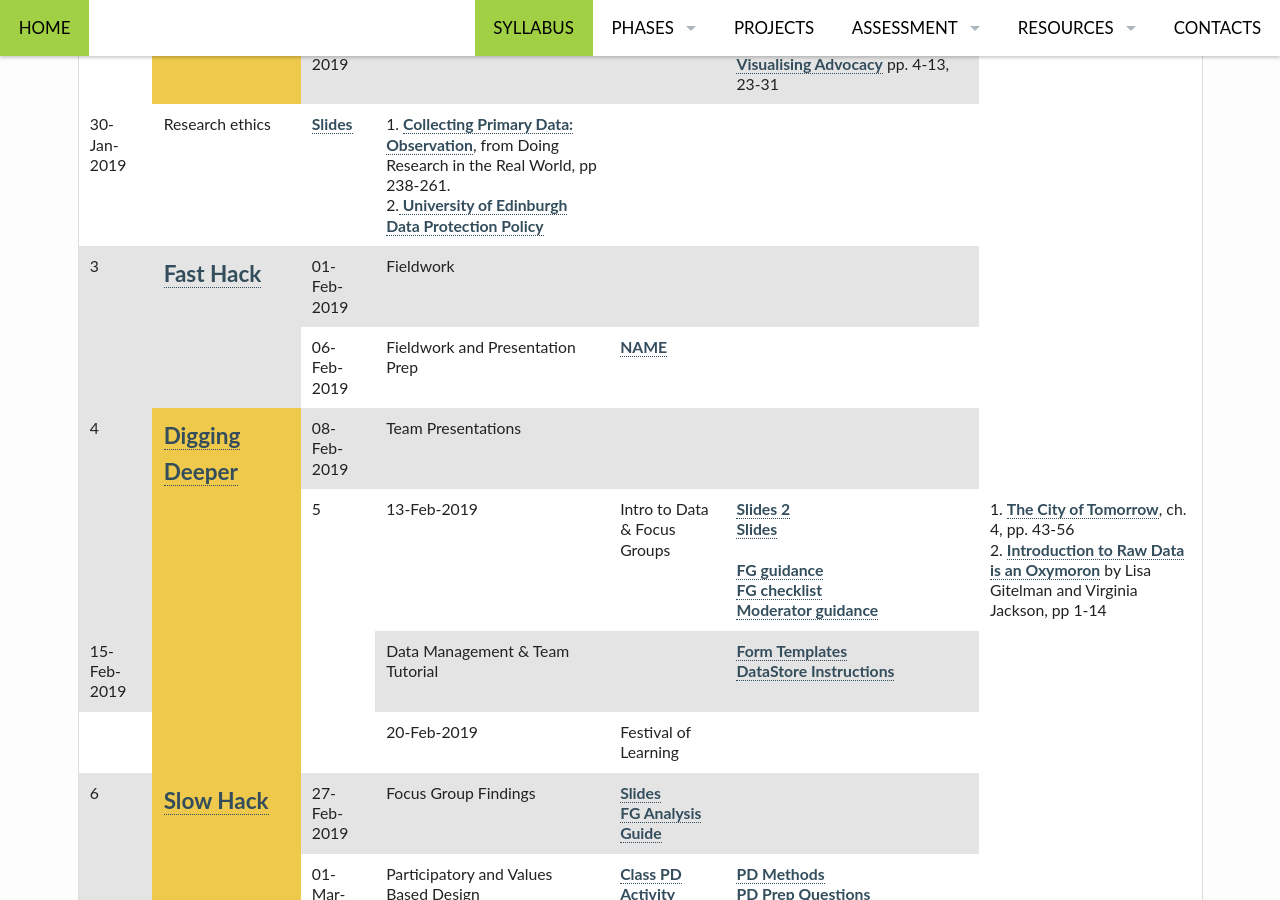
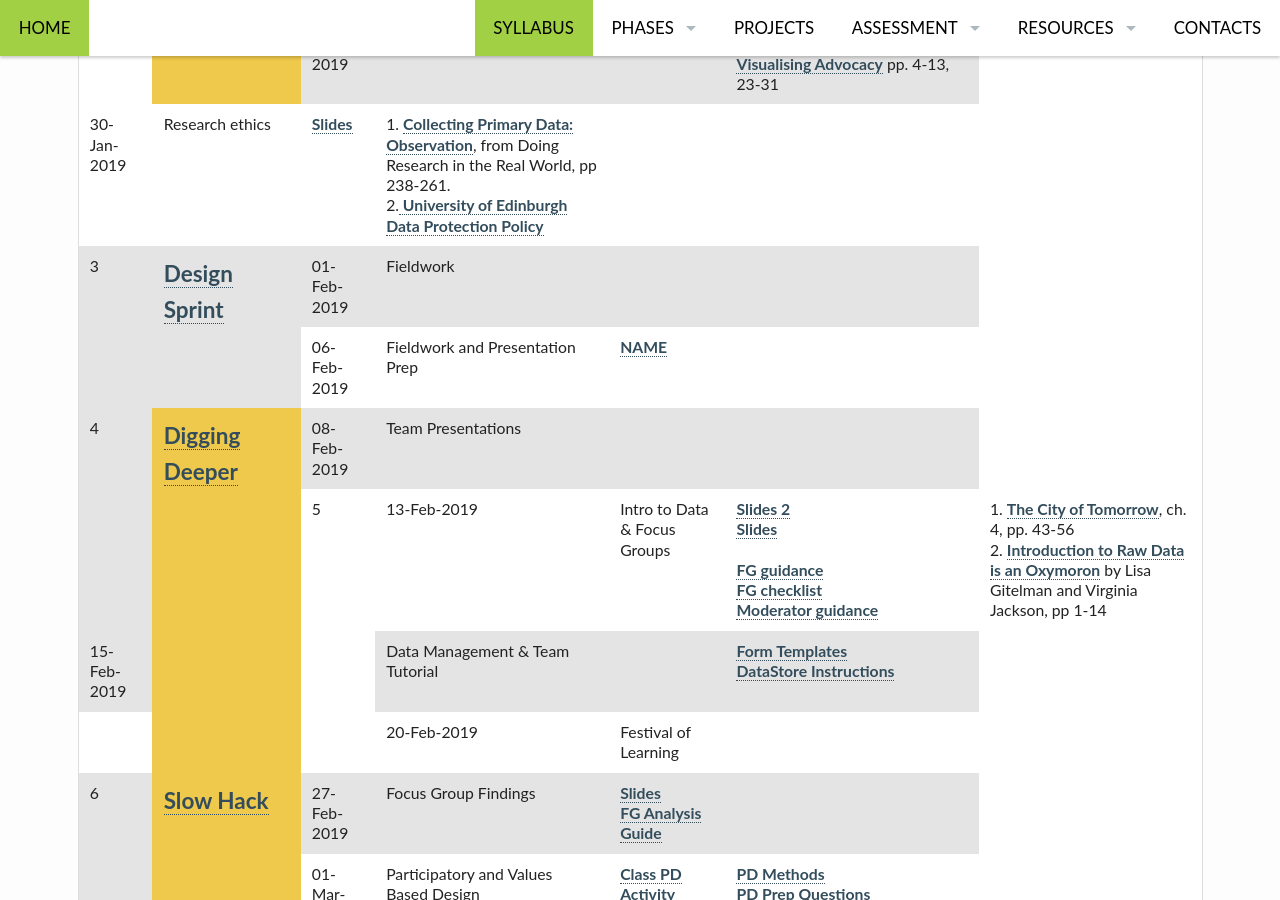
Before and after one commit to edinburghlivinglab/ddc, a Jekyll site: the page built from pages/syllabus.md, in a window 1280 px wide and 900 px high, scrolled down 1211 px. Built offline with Jekyll 4.4.1, drawn with Linux system fonts in a browser that asks for light colours.

Commit message:
Update syllabus.md

```diff
--- a/pages/syllabus.md
+++ b/pages/syllabus.md
@@ -119,7 +119,7 @@ permalink: "/syllabus/"
             <tr>
                 <td rowspan="2">3</td>
                 <td rowspan="2" valign="middle">
-                    <p class="teaser"><a href="{{ site.baseurl }}/fast_hack/">Fast Hack</a></p>
+                    <p class="teaser"><a href="{{ site.baseurl }}/sprint/">Design Sprint</a></p>
                 </td>
                      <td>01-Feb-2019</td>
                      <td>Fieldwork</td>
```
